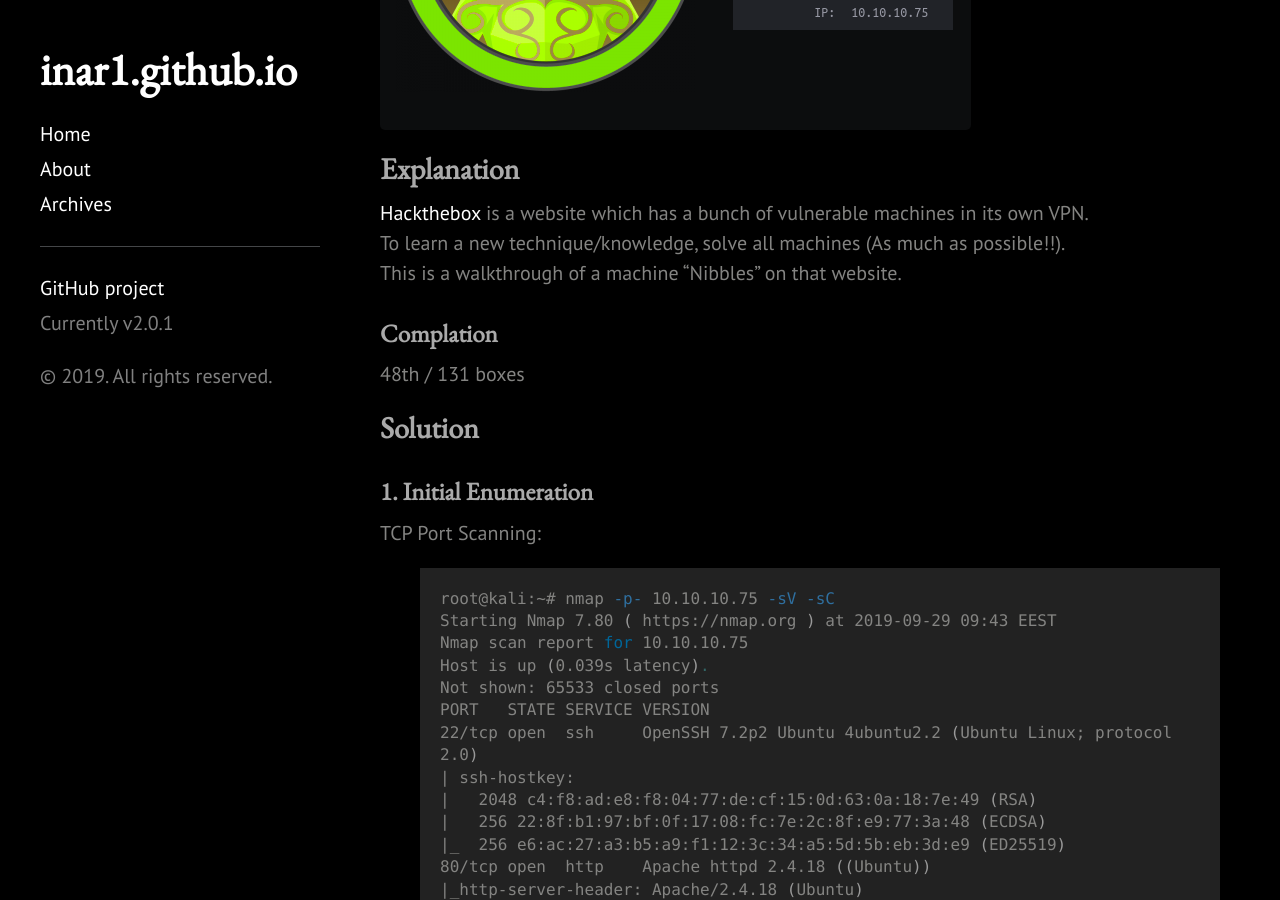
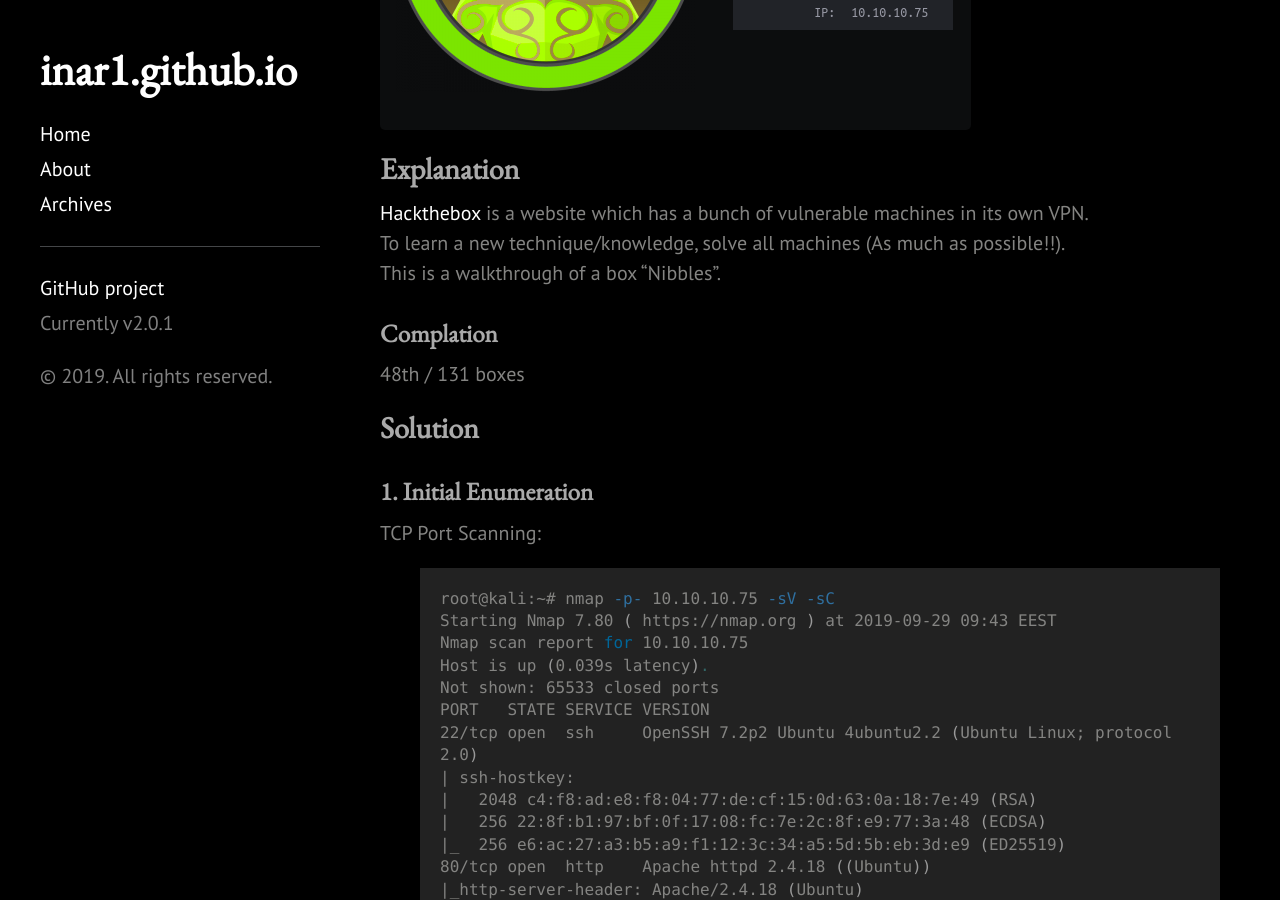
Before and after one commit to 1n4r1/1n4r1.github.io, a Jekyll site: the page built from _posts/2019-09-29-Hackthebox-Nibbles-Walkthrough.md, in a window 1280 px wide and 900 px high, scrolled down 424 px. Built offline with Jekyll 4.4.1, drawn with Linux system fonts in a browser that asks for light colours; a style sheet for code colours, icons or effects is not loaded.

Commit message:
nibbles-walkthrough

```diff
--- a/_posts/2019-09-29-Hackthebox-Nibbles-Walkthrough.md
+++ b/_posts/2019-09-29-Hackthebox-Nibbles-Walkthrough.md
@@ -8,7 +8,7 @@ categories: HackTheBox
 ## Explanation
 <a href="https://www.hackthebox.eu">Hackthebox</a> is a website which has a bunch of vulnerable machines in its own VPN.<br>
 To learn a new technique/knowledge, solve all machines (As much as possible!!).<br>
-This is a walkthrough of a machine "Nibbles" on that website.<br>
+This is a walkthrough of a box "Nibbles".<br>
 
 ### Complation
 48th / 131 boxes<br>
```
